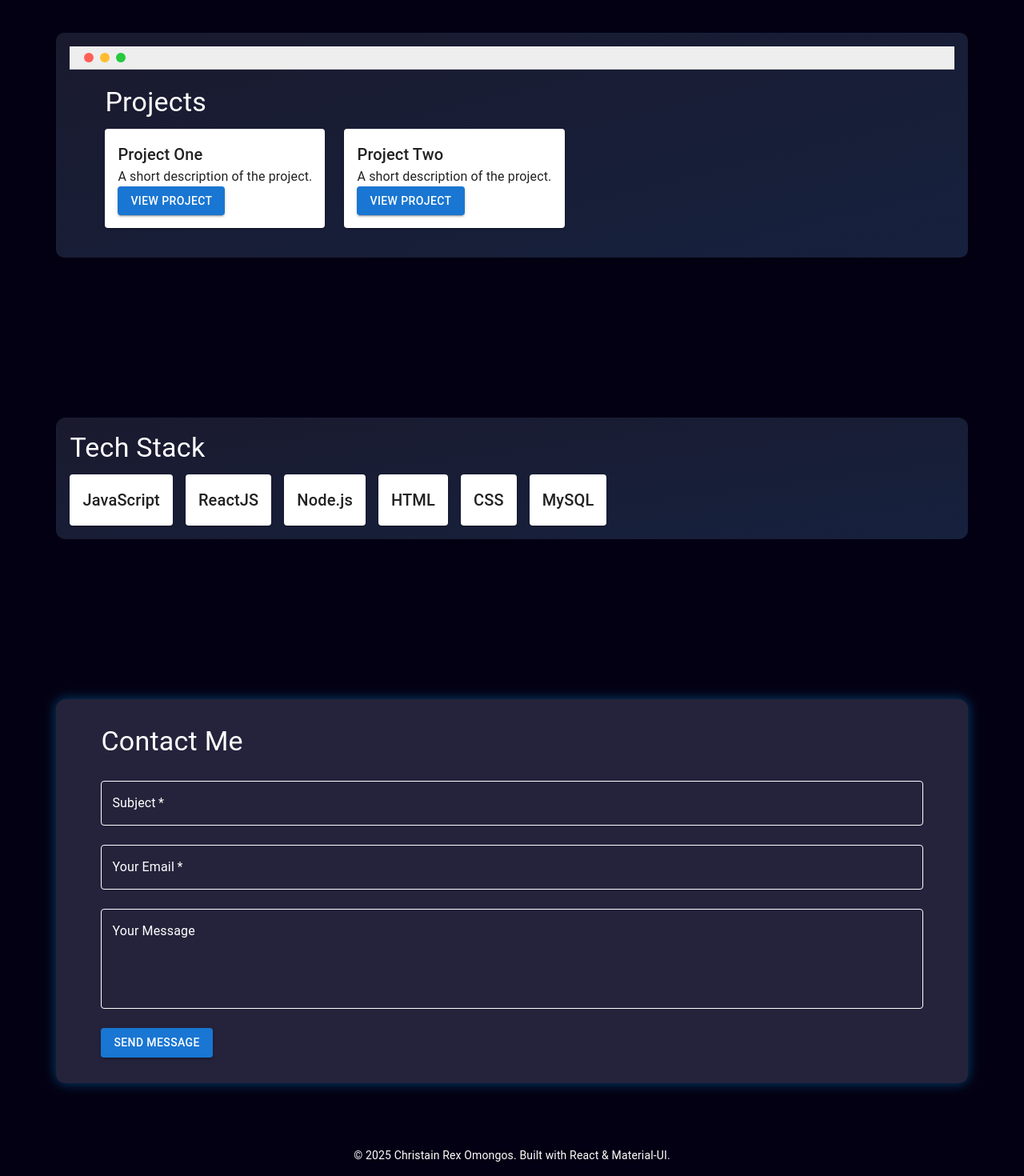
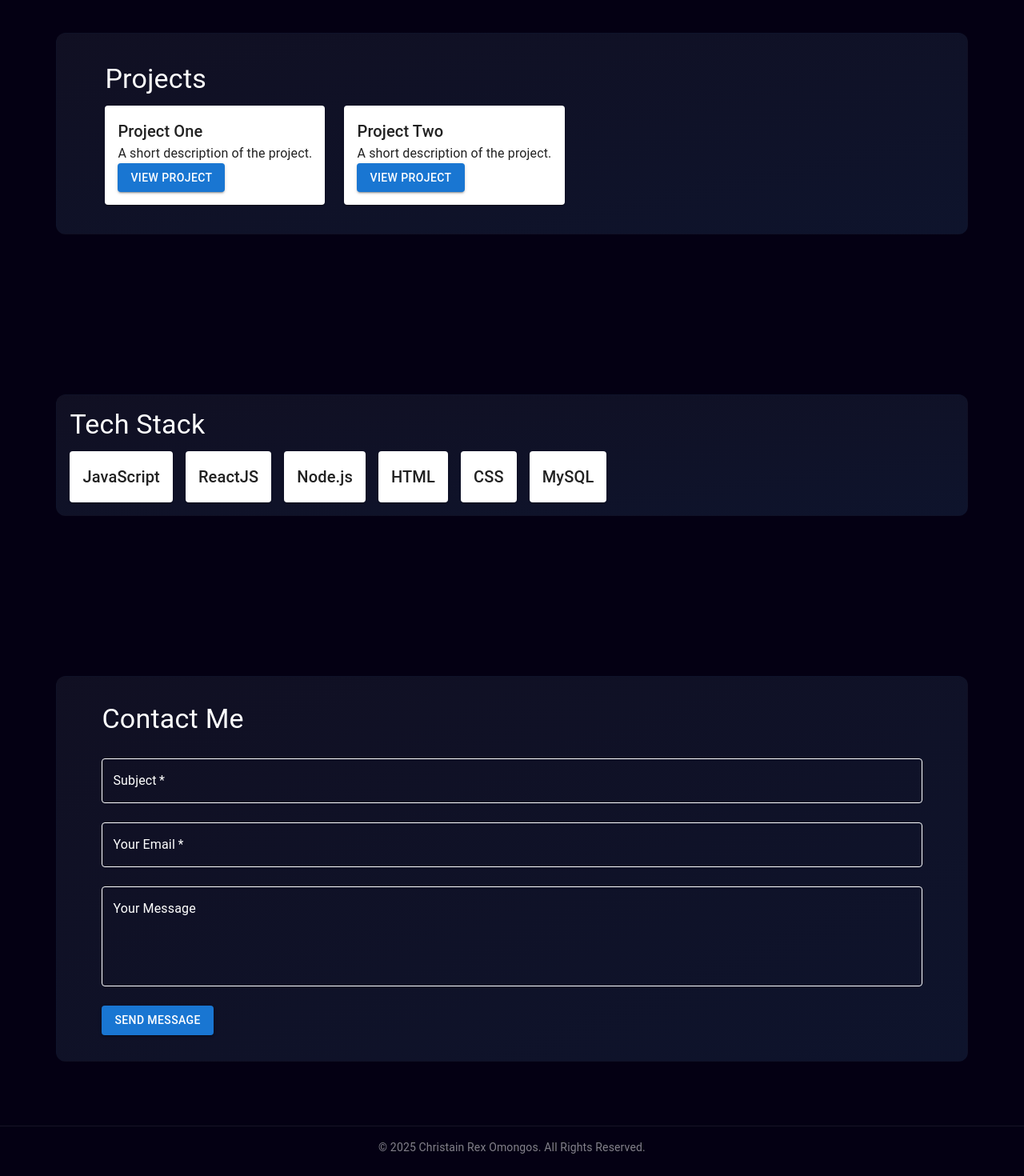
Before and after one commit to mikeshadowcoder/myWeb, a React (Create React App) app: page / in a window 1280 px wide. Shown: the part 1295-2765 px from the top of the page at 80% size. Built offline with nearby package versions, Linux system fonts and the light colour scheme.

Commit message:
Design chanages

```diff
--- a/src/App.js
+++ b/src/App.js
@@ -10,7 +10,6 @@ import Footer from './components/Footer';
 import Box from '@mui/material/Box';
 import { SpeedInsights } from "@vercel/speed-insights/react"
 import BackgroundShapes from './components/BackgroundShapes'
-
 
 
 const App = () => {
@@ -72,11 +71,10 @@ const App = () => {
       <section ref={contactRef}>
         <Contact />
       </section>
-
+      </Box>
       <section>
         <Footer/>
       </section>
-      </Box>
     </div>
   );
 };
--- a/src/components/AboutMe.js
+++ b/src/components/AboutMe.js
@@ -9,7 +9,7 @@ const AboutMe = () => {
       {/* <Paper sx={{ width: "100%", padding: 2, }}> */}
         <Typography variant="h4" gutterBottom>About Me</Typography>
           <Typography>
-            I'm a full-stack developer with experience in ReactJS, Node.js, and more.
+            I'm a web developer with verious experience in front-end and back-end development.
             My goal is to build impactful web applications and provide solutions that
             help businesses grow.
           </Typography>
--- a/src/components/Contact.js
+++ b/src/components/Contact.js
@@ -1,5 +1,6 @@
 import React, { useState } from 'react';
 import { Container, Typography, TextField, Button, Box, Alert } from '@mui/material';
+import "../styles/boxStyling.css"
 
 const Contact = () => {
   const [success, setSuccess] = useState(false);
@@ -35,13 +36,9 @@ const Contact = () => {
 
 
   return (
-    <Box
+    <Box className="box-container"
     sx={{
-      backgroundColor: "#25233b", // Darker shade to contrast with the main background
       p: 4,
-      borderRadius: "12px",
-      boxShadow: "0px 0px 15px rgba(0, 170, 255, 0.4)", // Adds a subtle glow effect
-      width: "100%",
       mt: 25,
       mb: 10
     }}
--- a/src/components/Content.js
+++ b/src/components/Content.js
@@ -1,6 +1,6 @@
 import React from 'react';
 import { Container, Grid2, Paper, Typography, Button, Box } from '@mui/material';
-import MacWindowHeader from './UI/MacWindowHeader';
+// import MacWindowHeader from './UI/MacWindowHeader';
 import "../styles/boxStyling.css";
 
 const Content = () => {
@@ -19,17 +19,8 @@ const Content = () => {
   ];
 
   return (
-  <Box className="box-container"
-      sx={{
-        width: "100%",
-        margin: "auto",
-        backgroundColor: "white",
-        borderRadius: "10px",
-        boxShadow: "0 4px 10px rgba(0,0,0,0.1)",
-        overflow: "hidden",
-      }}
-  >
-    <MacWindowHeader/>
+  <Box className="box-container">
+    {/* <MacWindowHeader/> */}
     <Box sx={{ padding: "20px"}}>
       <Container>
         <Typography variant="h4" gutterBottom>Projects</Typography>
--- a/src/components/Footer.js
+++ b/src/components/Footer.js
@@ -10,11 +10,13 @@ const Footer = () => {
                 color: "white",
                 textAlign: "center",
                 mt: 4,
-                mb: 2
+                mb: 2,
+                borderTop: "1px solid rgba(255, 255, 255, 0.08)",
+                pt: 2,
             }}
         >
-            <Typography variant="body2">
-                © {new Date().getFullYear()} Christain Rex Omongos. Built with React & Material-UI.
+            <Typography variant="body2" sx={{ color: " rgba(255, 255, 255, 0.5) "}}>
+                © {new Date().getFullYear()} Christain Rex Omongos. All Rights Reserved.
             </Typography>
         </Box>
     )
--- a/src/components/UI/MacWindowHeader.js
+++ b/src/components/UI/MacWindowHeader.js
@@ -5,14 +5,15 @@ const MacWindowHeader = () => {
     return (
         <Box
             sx={{
-                backgroundColor: "#eee",
+                backgroundColor: "#040013",
                 padding: "8px",
                 display: "flex",
                 alignItems: "center",
-                borderBottom: "1px solid #ccc",
+                // borderBottom: "1px solid #ccc",
+
             }}
         >
-            <Box sx={{ display: "flex", gap: "8px", marginLeft: "10px" }}>
+            <Box sx={{ display: "flex", gap: "8px", marginLeft: "10px", }}>
                 <Box sx={{ width: "12px", height: "12px", backgroundColor: "#ff5f56", borderRadius: "50%" }} />
                 <Box sx={{ width: "12px", height: "12px", backgroundColor: "#ffbd2e", borderRadius: "50%" }} />
                 <Box sx={{ width: "12px", height: "12px", backgroundColor: "#27c93f", borderRadius: "50%" }} />
--- a/src/styles/boxStyling.css
+++ b/src/styles/boxStyling.css
@@ -4,7 +4,7 @@
     padding: 16px;
     border-radius: 12px;
     border: 1px solid transparent;
-    background: linear-gradient(to bottom right, #1a1a2e, #16213e);
+    background: linear-gradient(to bottom right, rgba(26, 26, 46, 0.6), rgba(22, 33, 62, 0.6));
     transition: border 0.3s ease-in-out, box-shadow 0.3s ease-in-out;
   }
 
```
